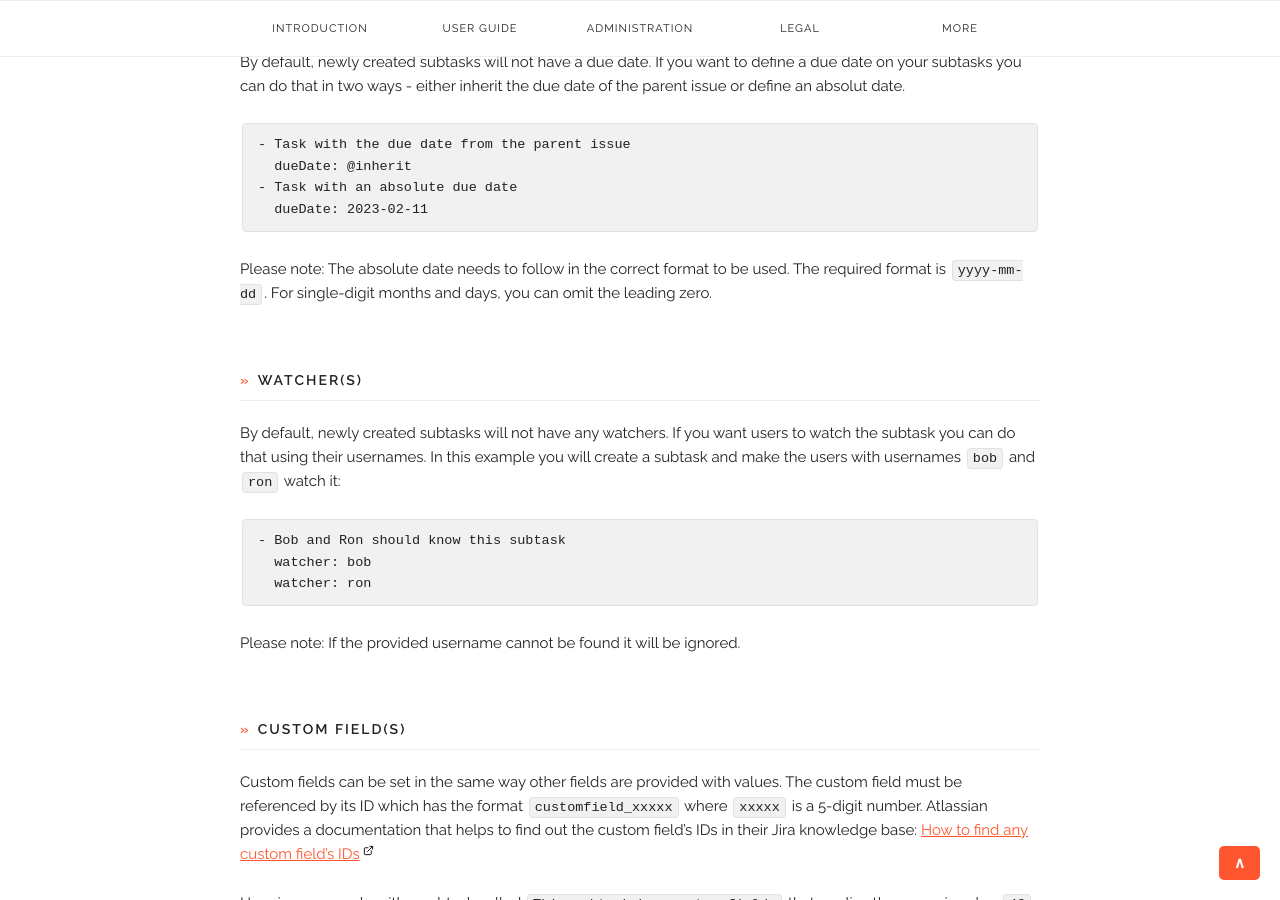
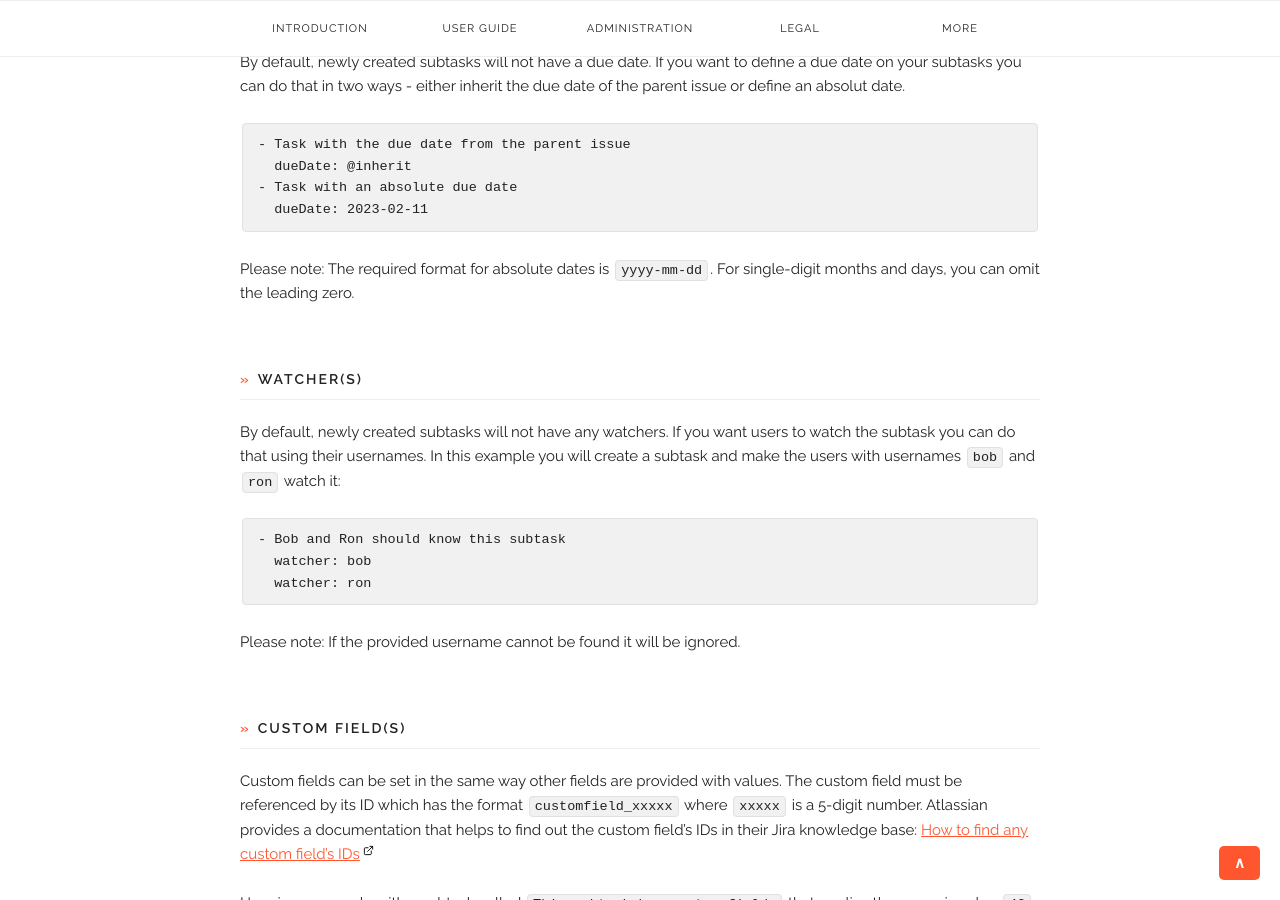
Before and after one commit to codescape/jira-multiple-subtasks, a Jekyll site: the page built from docs/syntax.md, in a window 1280 px wide and 900 px high, scrolled down 5910 px. Built offline with Jekyll 4.4.1, drawn with Linux system fonts in a browser that asks for light colours; nearby versions of some CDN libraries.

```diff
--- a/docs/syntax.md
+++ b/docs/syntax.md
@@ -194,8 +194,7 @@
       dueDate: 2023-02-11
 
 Please note:
-The absolute date needs to follow in the correct format to be used.
-The required format is `yyyy-mm-dd`.
+The required format for absolute dates is `yyyy-mm-dd`.
 For single-digit months and days, you can omit the leading zero.
 
 #### Watcher(s)
```
